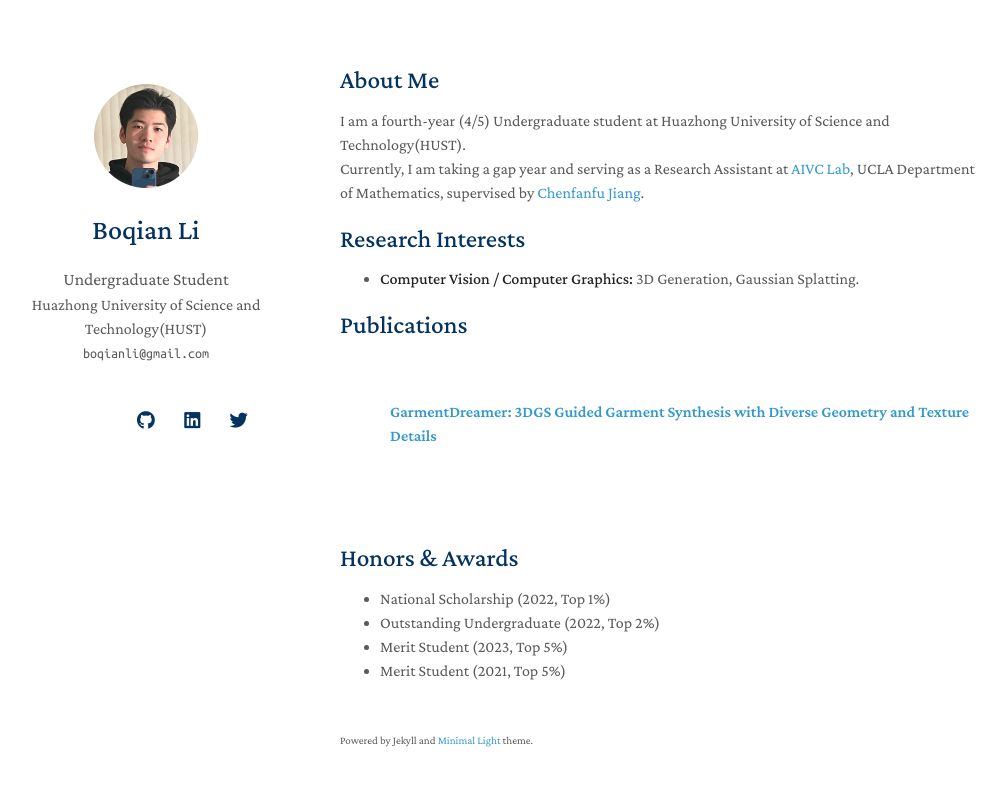
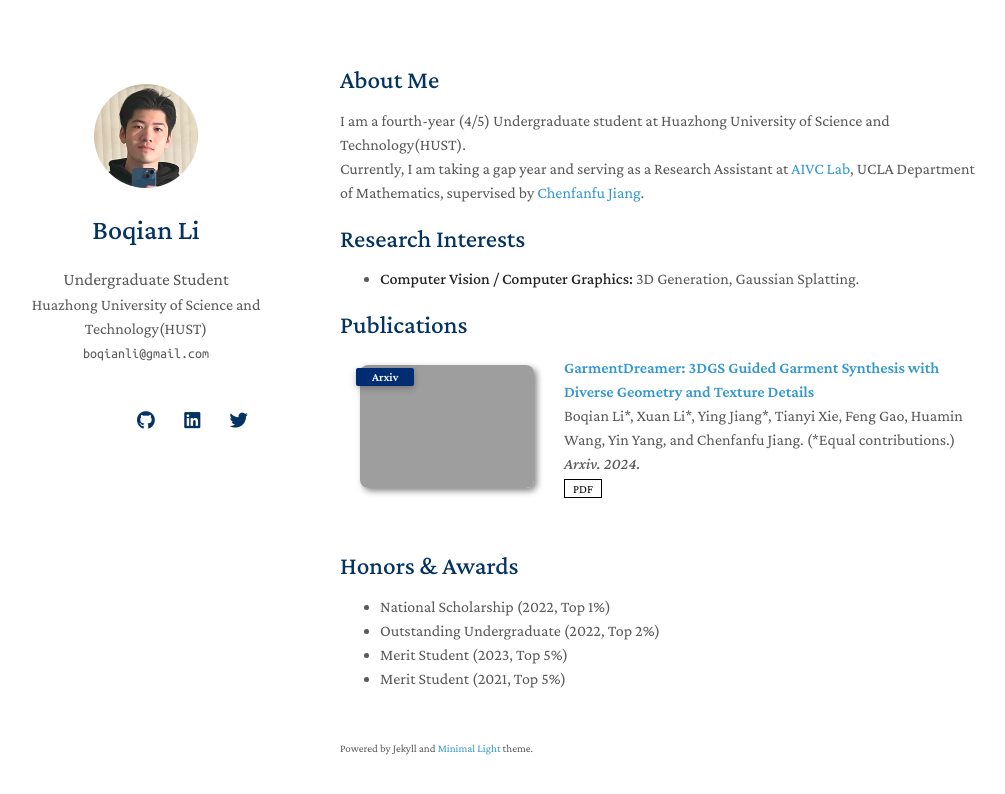
Before and after one commit to boqian-li/boqian-li.github.io, a Jekyll site: the page built from index.md, in a window 1280 px wide. Shown: the top 794 px of the page, without its empty margins (130-1135 px from the left). Built offline with Jekyll 4.4.1, drawn with Linux system fonts in a browser that asks for light colours; nearby versions of some CDN libraries; a style sheet for code colours, icons or effects is not loaded; our own code applies the rules of GitHub Pages for plain Markdown files; some of the changed lines change nothing that is shown; grey boxes are pictures that could not be loaded.

Commit message:
Update publications.yml

```diff
--- a/_data/publications.yml
+++ b/_data/publications.yml
@@ -1,11 +1,12 @@
 main:
 
   - title: "GarmentDreamer: 3DGS Guided Garment Synthesis with Diverse Geometry and Texture Details"
-    authors: # Boqian Li*, Xuan Li*, Ying Jiang*, Tianyi Xie, Feng Gao, Huamin Wang, Yin Yang, and Chenfanfu Jiang. (*Equal contributions.)
-    conference_short: # Arxiv
-    conference: # Arxiv. 2024.
-    pdf: # https://arxiv.org/pdf/2405.12420.pdf
+    authors: Boqian Li*, Xuan Li*, Ying Jiang*, Tianyi Xie, Feng Gao, Huamin Wang, Yin Yang, and Chenfanfu Jiang. (*Equal contributions.)
+    conference_short: Arxiv
+    conference: Arxiv. 2024.
+    pdf: https://arxiv.org/pdf/2405.12420.pdf
     code: # https://github.com/MrGiovanni/ContinualLearning
+    project page: https://xuan-li.github.io/GarmentDreamerDemo/
     bibtex: # https://bib.yliu.me/MICCAI23.txt
-    image: # ./assets/img/teaser_garmentdreamer.png
+    image: ./assets/img/teaser_garmentdreamer.png
     notes: # Early Accept
```
